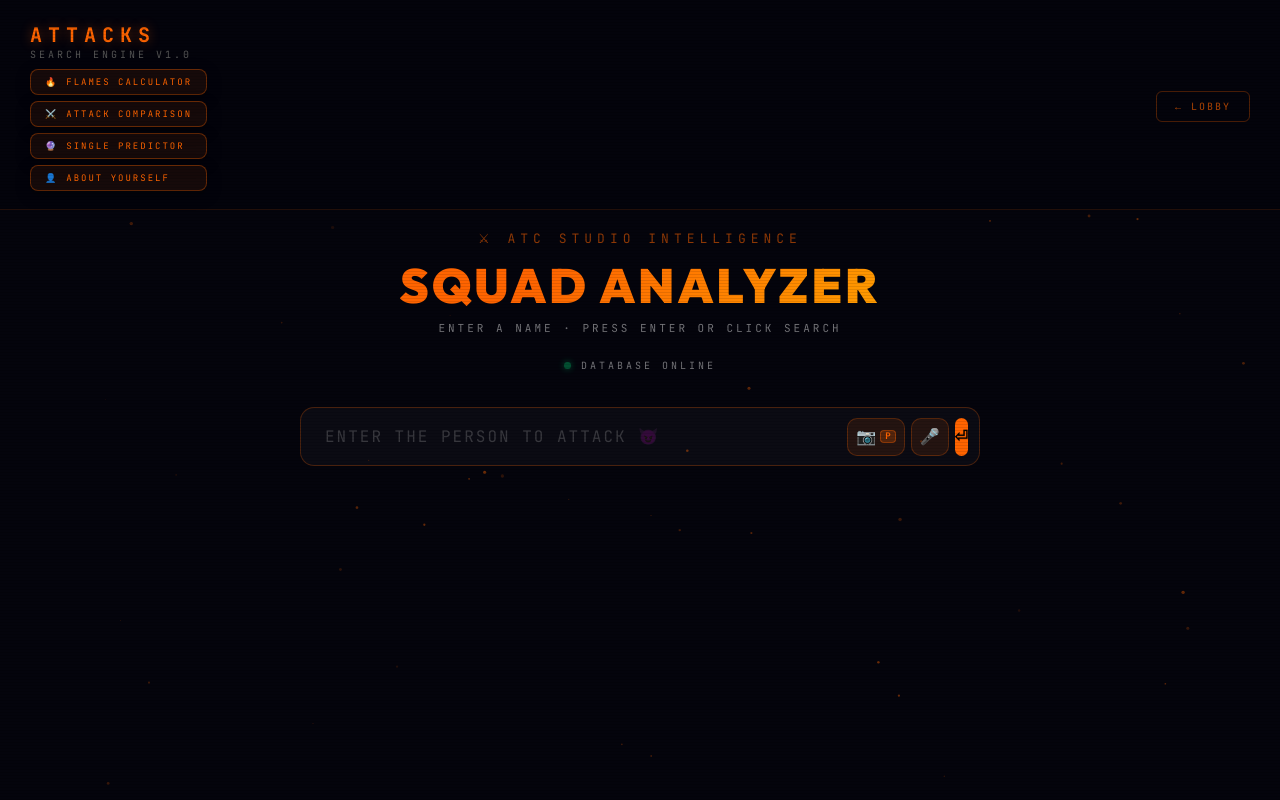
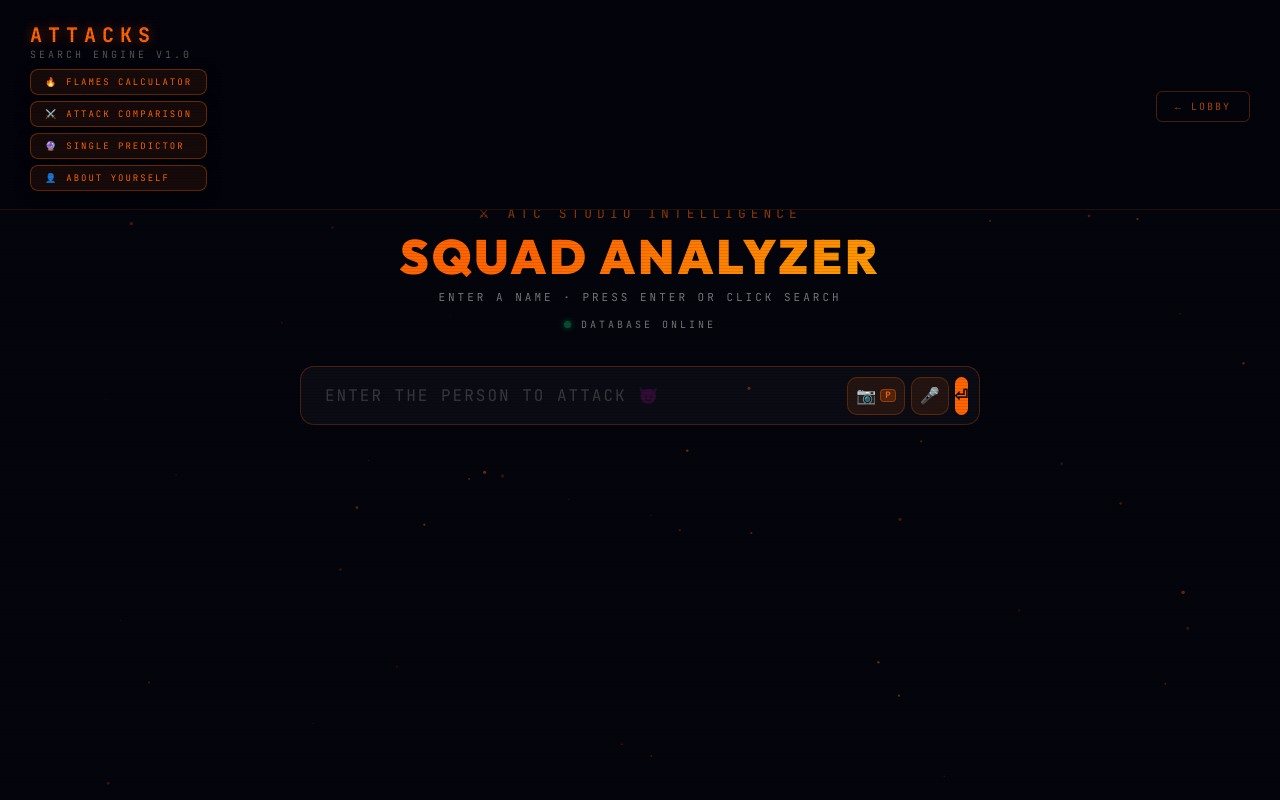
Before and after one commit to vasa420/genz-play, a website: page attacks_game.html in a window 1280 px wide. Drawn offline with Linux system fonts and the light colour scheme.

Commit message:
Shift Squad Analyzer section further upside on attacks_game.html

```diff
--- a/attacks_game.html
+++ b/attacks_game.html
@@ -86,7 +86,8 @@
         /* ── Main content ────────────────────────────────────────── */
         .main {
             width: 100%; max-width: 720px;
-            padding: 20px 20px 60px;
+            padding: 5px 20px 40px;
+            margin-top: -10px;
             position: relative; z-index: 1;
             display: flex; flex-direction: column; align-items: center;
         }
@@ -95,7 +96,7 @@
             font-family: 'JetBrains Mono', monospace;
             font-size: clamp(11px, 2vw, 13px);
             letter-spacing: 5px; color: rgba(255,100,0,0.55);
-            text-transform: uppercase; margin-bottom: 8px;
+            text-transform: uppercase; margin-bottom: 4px;
         }
 
         .engine-heading {
@@ -105,13 +106,13 @@
             -webkit-background-clip: text;
             -webkit-text-fill-color: transparent;
             background-clip: text;
-            text-align: center; margin-bottom: 6px;
+            text-align: center; margin-bottom: 4px;
         }
 
         .engine-sub {
             font-family: 'JetBrains Mono', monospace;
             font-size: 11px; color: rgba(255,255,255,0.45); letter-spacing: 3px;
-            text-align: center; margin-bottom: 24px;
+            text-align: center; margin-bottom: 14px;
         }
 
         /* ── Search bar ──────────────────────────────────────────── */
```
